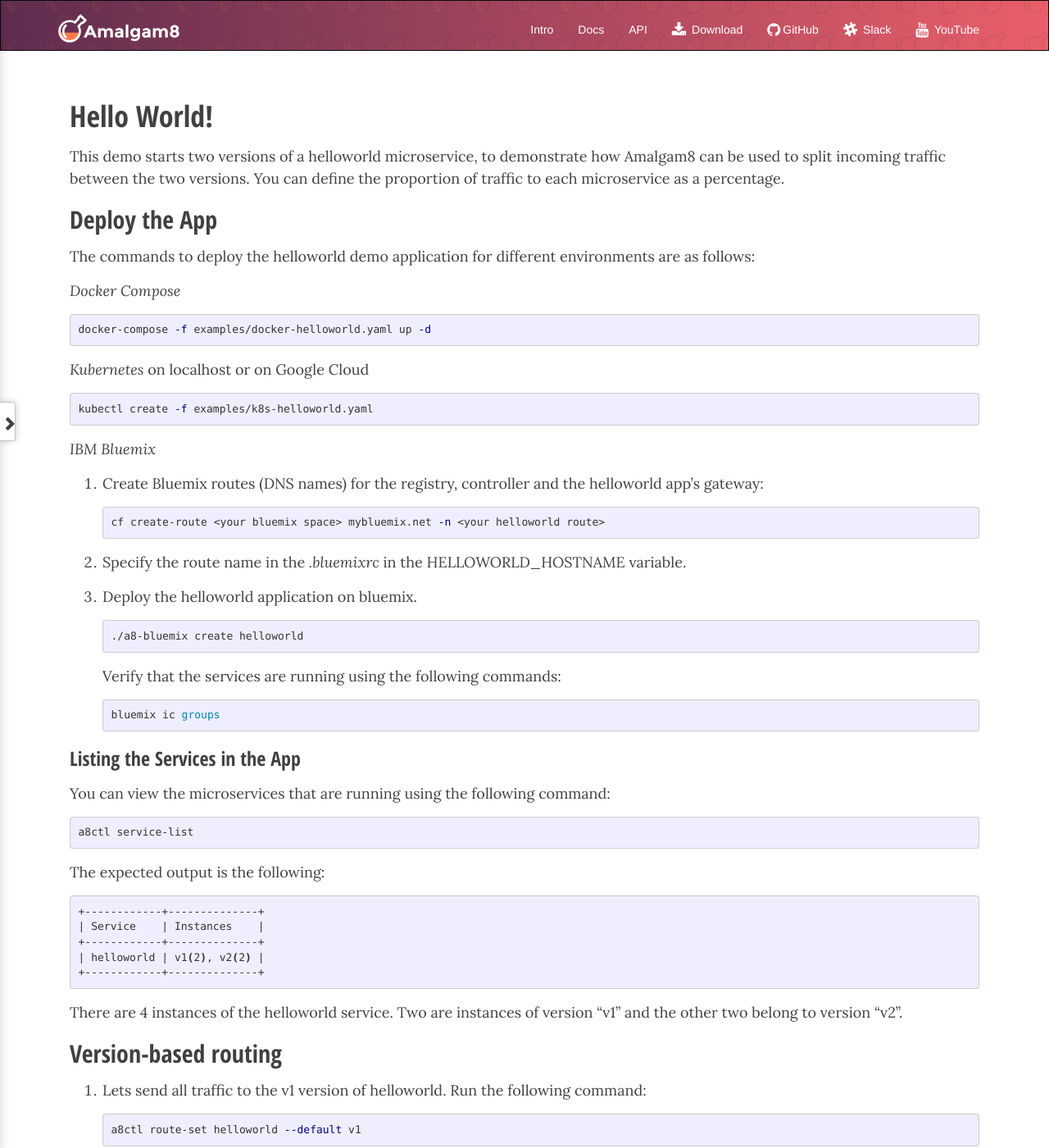
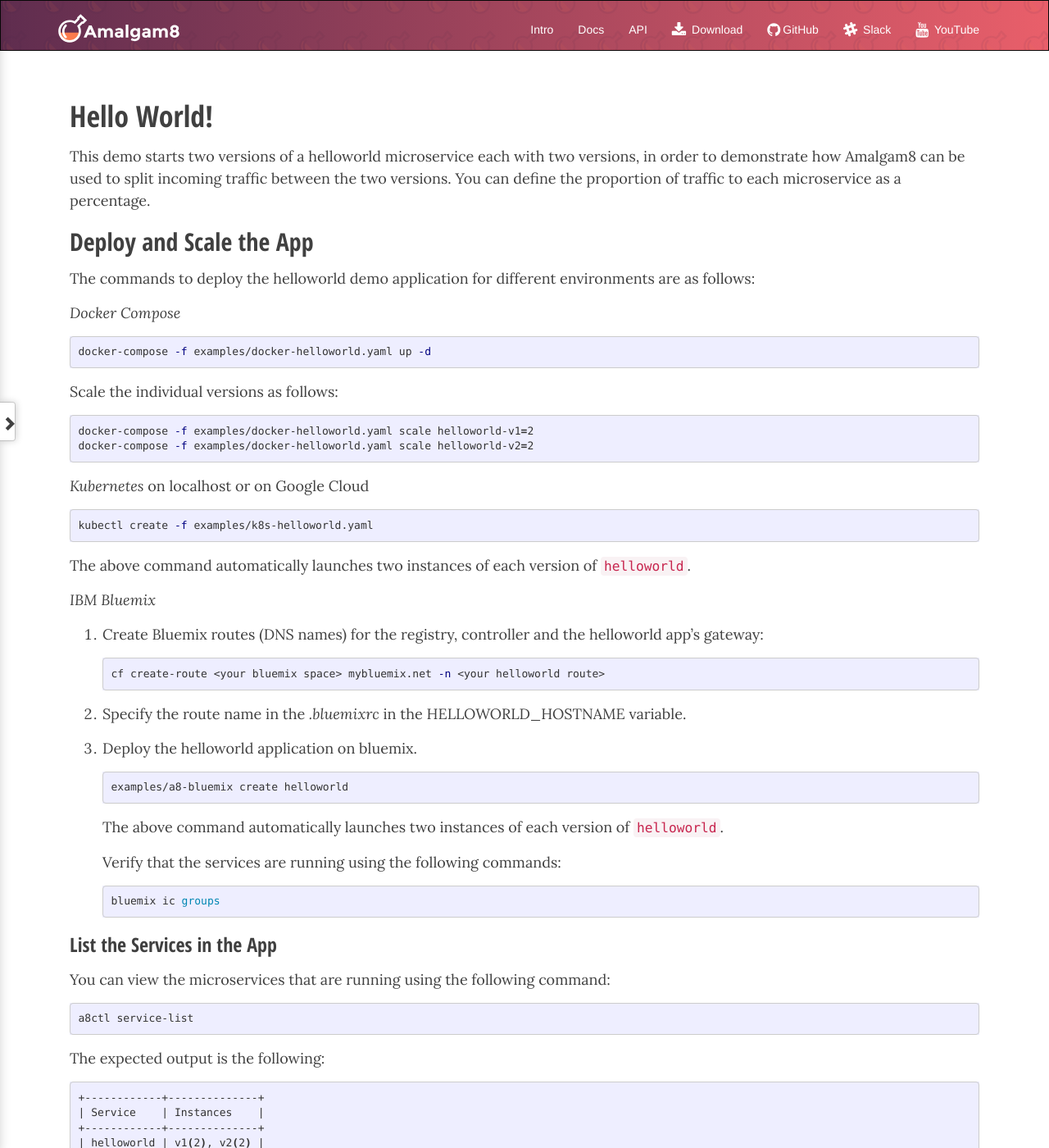
Before and after one commit to amalgam8/amalgam8.github.io, a Jekyll site: the page built from _docs/demo/helloworld.md, in a window 1280 px wide and 1400 px high. Shown: the whole window at 82% size. Built offline with Jekyll 4.4.1, drawn with Linux system fonts in a browser that asks for light colours; nearby versions of some CDN libraries; comment, search, counter and statistics services are not loaded; some of the changed text lies outside the part shown.

Commit message:
nits and fixes based on comments

````diff
--- a/_docs/demo/helloworld.md
+++ b/_docs/demo/helloworld.md
@@ -6,12 +6,12 @@ category: Demo
 order: 2
 ---
 
-This demo starts two versions of a helloworld microservice, to demonstrate
-how Amalgam8 can be used to split incoming traffic between the two
-versions. You can define the proportion of traffic to each microservice as
-a percentage.
+This demo starts two versions of a helloworld microservice each with two
+versions, in order to demonstrate how Amalgam8 can be used to split
+incoming traffic between the two versions. You can define the proportion of
+traffic to each microservice as a percentage.
 
-## Deploy the App
+## Deploy and Scale the App
 
 The commands to deploy the helloworld demo application for different
 environments are as follows:
@@ -22,11 +22,21 @@ _Docker Compose_
 docker-compose -f examples/docker-helloworld.yaml up -d
 ```
 
+Scale the individual versions as follows:
+
+```bash
+docker-compose -f examples/docker-helloworld.yaml scale helloworld-v1=2
+docker-compose -f examples/docker-helloworld.yaml scale helloworld-v2=2
+```
+
 _Kubernetes_ on localhost or on Google Cloud
 
 ```bash
 kubectl create -f examples/k8s-helloworld.yaml
 ```
+
+The above command automatically launches two instances of each version of
+`helloworld`.
 
 _IBM Bluemix_
 
@@ -41,8 +51,11 @@ _IBM Bluemix_
 1. Deploy the helloworld application on bluemix.
 
    ```bash
-   ./a8-bluemix create helloworld
+   examples/a8-bluemix create helloworld
    ```
+
+   The above command automatically launches two instances of each version
+   of `helloworld`.
 
    Verify that the services are running using the following commands:
 
@@ -50,7 +63,7 @@ _IBM Bluemix_
    bluemix ic groups
    ```
 
-### Listing the Services in the App
+### List the Services in the App
 
 You can view the microservices that are running using the following command:
 
@@ -151,3 +164,25 @@ version "v1" and the other two belong to version "v2".
    Note: if you use a browser instead of cURL to access the service and continually refresh the page,
    it will always return the same version (v1 or v2), because a cookie is set to maintain version affinity.
    However, the browser still alternates in a random manner between instances of the specific version.
+
+## Cleanup
+
+To remove the `helloworld` application,
+
+_Docker Compose_
+
+```bash
+docker-compose -f examples/docker-helloworld.yaml kill
+```
+
+_Kubernetes_ on localhost or on Google Cloud
+
+```bash
+kubectl delete -f examples/k8s-helloworld.yaml
+```
+
+_IBM Bluemix_
+
+```bash
+examples/a8-bluemix destroy helloworld
+```
````
Also changed, not shown: _docs/demo/bookinfo.md (+39 -12 lines), _docs/demo/setup.md (+10 -12 lines).
